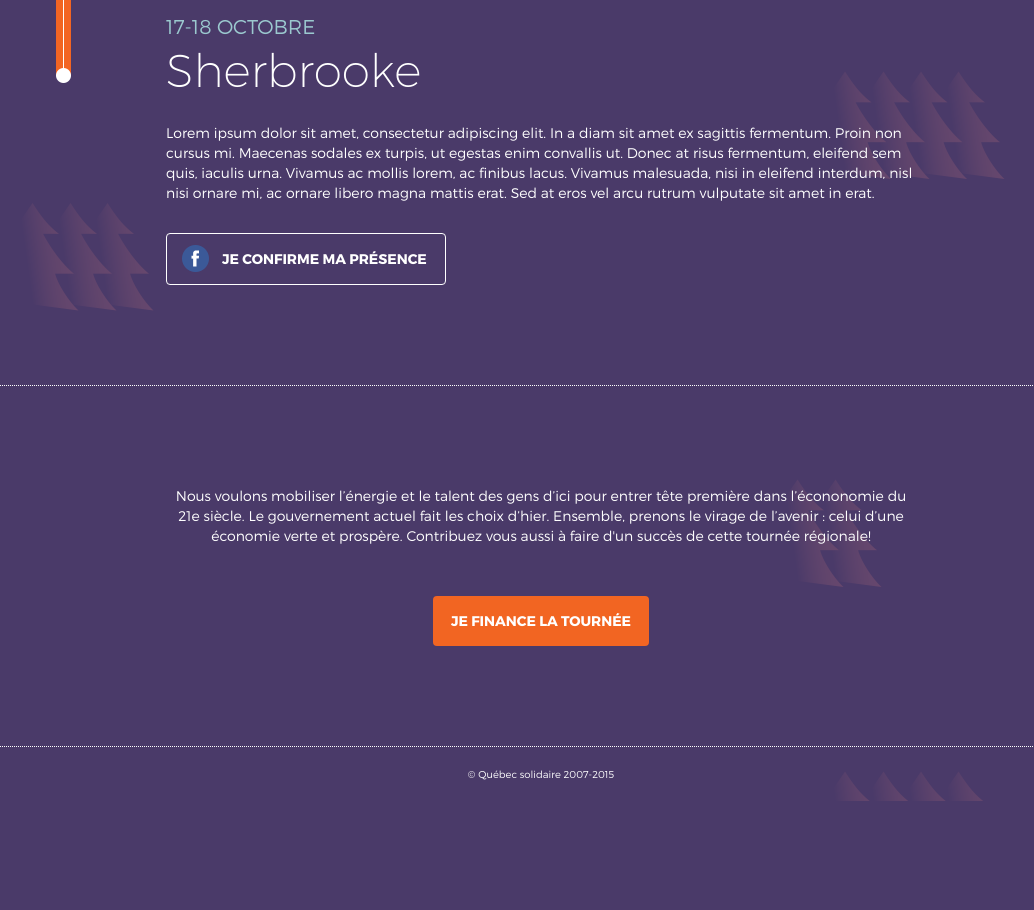
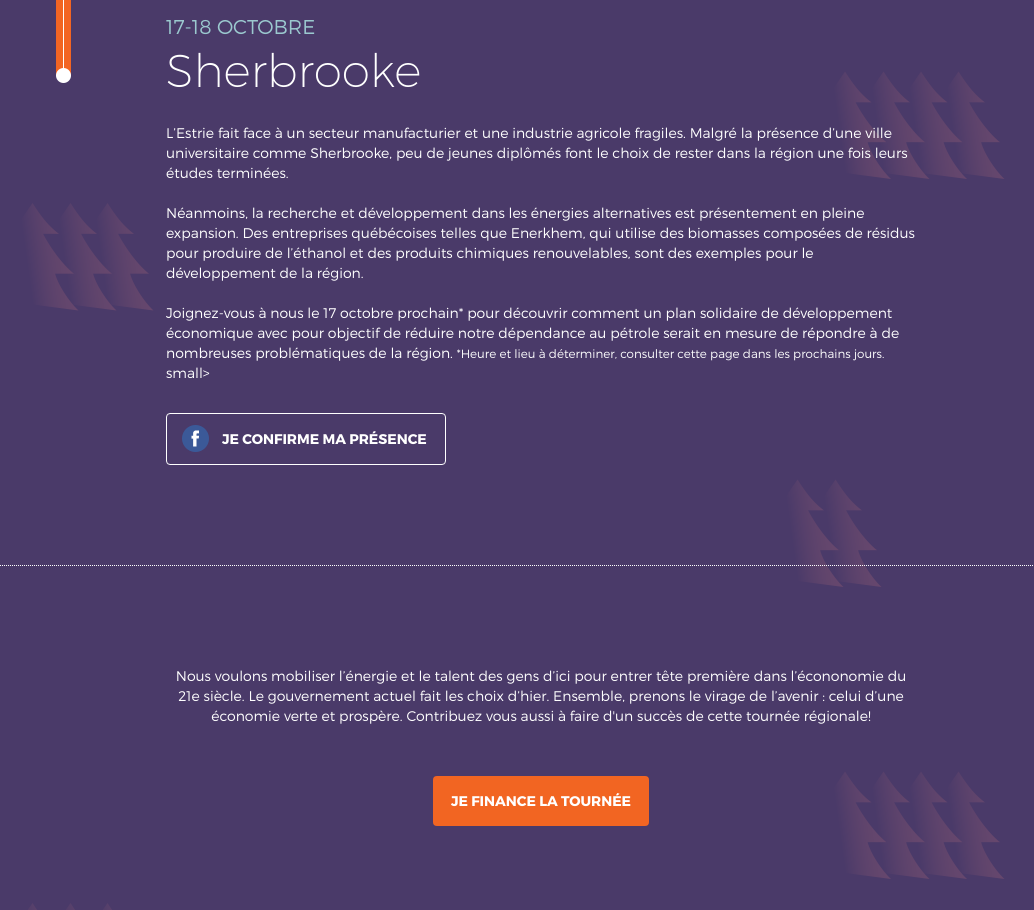
Before and after one commit to julienroyal/qsregions, a plain HTML site: page index.html in a window 1280 px wide. Shown: the part 2880-3790 px from the top of the page, without its empty margins (99-1133 px from the left). Before the commit the page ends 3681 px from the top, so only its background shows below. Drawn offline with Linux system fonts and the light colour scheme; a script that the page names is missing.

Commit message:
13213214

```diff
--- a/index.html
+++ b/index.html
@@ -67,7 +67,7 @@
             <li><a href="#ville-marie">Ville-marie</a></li>
             <li><a href="#rimouski">Rimouski</a></li>
             <li><a href="#sherbrooke">Sherbrooke</a></li>
-            <li><a  class="lower-text" href="http://getbootstrap.com/examples/theme/#communiques">Communiqués</a></li>
+            <li><a  class="lower-text" href="http://www.quebecsolidaire.net/category/communiques-de-presse/">Communiqués</a></li>
             <li><a href="https://facebook.com/QuebecSolidaire"><img src="./images/ms-facebook.png" width="27" height="27" alt="Facebook"/></a></li>
             <li><a href="https://twitter.com/QuebecSolidaire"><img src="./images/ms-twitter.png" width="27" height="27" alt="Twitter"/></a></li>
           </ul>
@@ -204,7 +204,13 @@ Rejoignez-nous le 14 novembre, 14h à l’Hôtel des Gouverneurs (155 Boulevard
           <div class="col-xs-10 col-md-8 ville last-ville">
             <h2>17-18 octobre</h2>
             <h1>Sherbrooke</h1>
-            <p>Lorem ipsum dolor sit amet, consectetur adipiscing elit. In a diam sit amet ex sagittis fermentum. Proin non cursus mi. Maecenas sodales ex turpis, ut egestas enim convallis ut. Donec at risus fermentum, eleifend sem quis, iaculis urna. Vivamus ac mollis lorem, ac finibus lacus. Vivamus malesuada, nisi in eleifend interdum, nisl nisi ornare mi, ac ornare libero magna mattis erat. Sed at eros vel arcu rutrum vulputate sit amet in erat.</p>
+            <p>L’Estrie fait face à un secteur manufacturier et une industrie agricole fragiles. Malgré la présence d’une ville universitaire comme Sherbrooke, peu de jeunes diplômés font le choix de rester dans la région une fois leurs études terminées.
+<br></br>
+Néanmoins, la recherche et développement dans les énergies alternatives est présentement en pleine expansion. Des entreprises québécoises telles que Enerkhem, qui utilise des biomasses composées de résidus pour produire de l’éthanol et des produits chimiques renouvelables, sont des exemples pour le développement de la région.
+<br></br>
+Joignez-vous à nous le 17 octobre prochain* pour découvrir comment un plan solidaire de développement économique avec pour objectif de réduire notre dépendance au pétrole serait en mesure de répondre à de nombreuses problématiques de la région.
+
+<small>*Heure et lieu à déterminer, consulter cette page dans les prochains jours. </small>small></p>
             <p><a class="btn btn-default btn-event" href="http://getbootstrap.com/examples/carousel/#" role="button">Je confirme ma pr&eacute;sence</a></p>
           </div><!-- /.col-md-8 -->
         </div><!-- /.row -->
```
